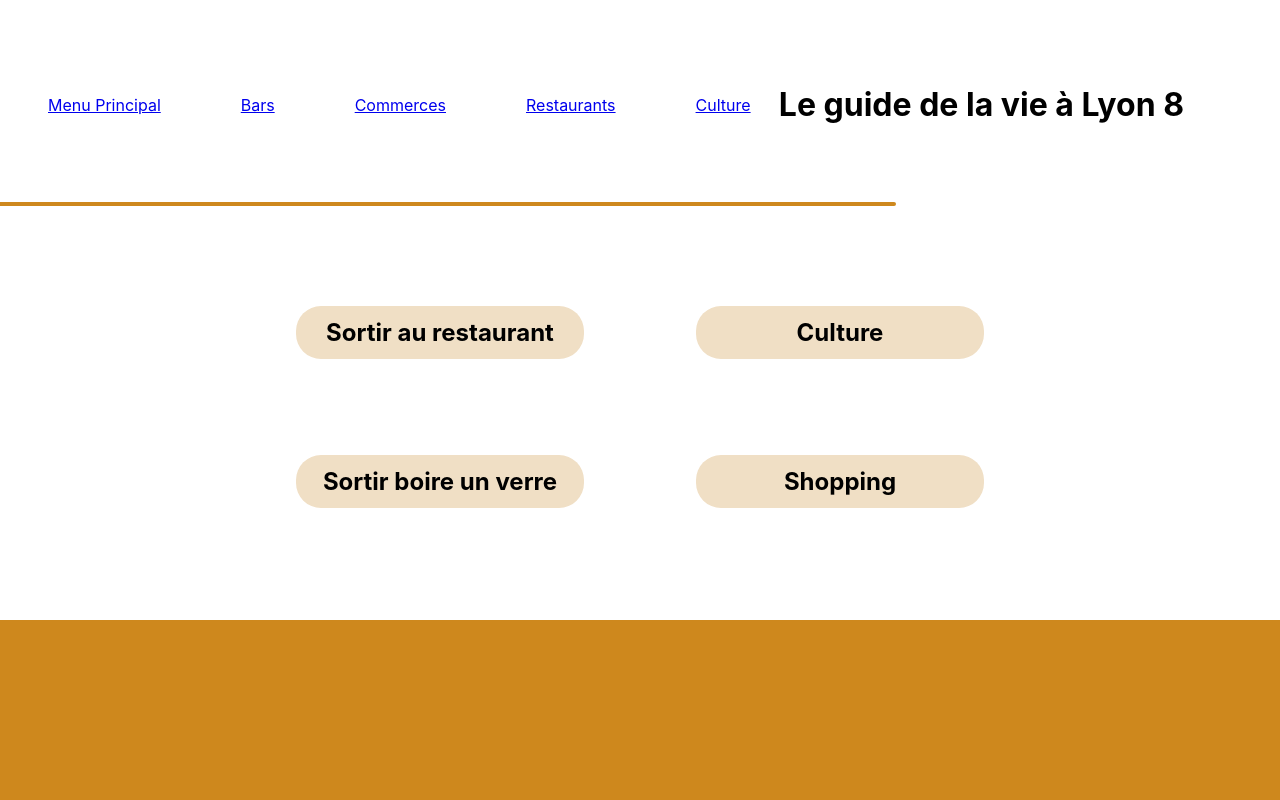
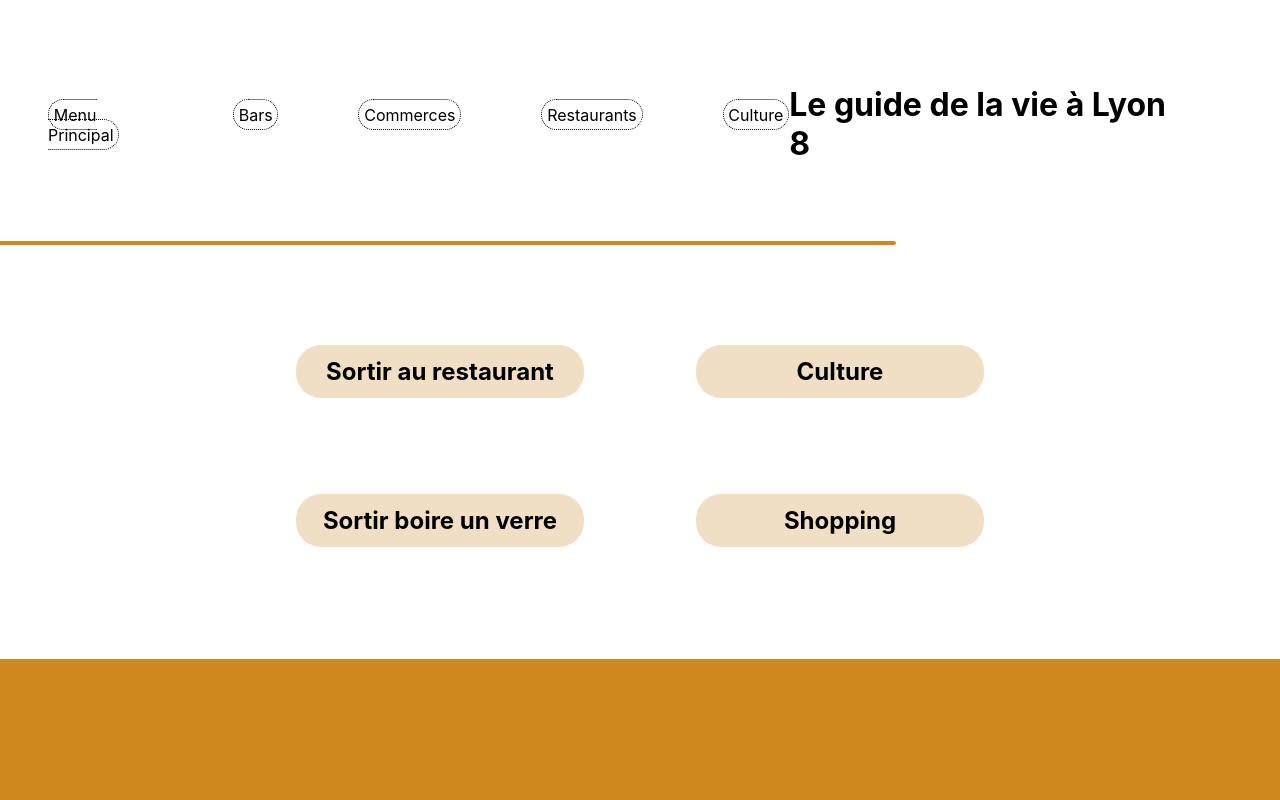
Before and after one commit to BerthetLucas/GuideLyon8, a React (Create React App) app: page / in a window 1280 px wide. Shown: the top 800 px of the page. Built offline with nearby package versions, Linux system fonts and the light colour scheme.

Commit message:
css on the banner-menu

```diff
--- a/src/components/banner.js
+++ b/src/components/banner.js
@@ -9,11 +9,11 @@ function Banner (){
         <h1 className='title'>Le guide de la vie à Lyon 8</h1>
 
         <div className='menu'>
-        <p><Link to='/'>Menu Principal</Link></p>
-        <p><Link to='/bars'>Bars</Link></p>
-        <p><Link to='/commerces'>Commerces</Link></p>
-        <p><Link to='/restaurants'>Restaurants</Link></p>
-        <p><Link to='/culture'>Culture</Link></p>
+        <p><Link to='/' className='menu-liens'>Menu Principal</Link></p>
+        <p><Link to='/bars' className='menu-liens'>Bars</Link></p>
+        <p><Link to='/commerces' className='menu-liens'>Commerces</Link></p>
+        <p><Link to='/restaurants' className='menu-liens'>Restaurants</Link></p>
+        <p><Link to='/culture' className='menu-liens'>Culture</Link></p>
 
         </div>
         </div>
--- a/src/styles/banner.css
+++ b/src/styles/banner.css
@@ -14,11 +14,20 @@
     gap : 5em;
     margin-left : 3em;
 
-
 }
 
 .title {
     margin-right : 3em
+}
+
+.menu-liens {
+    text-decoration: none;
+    color: black;
+    font-style : bold;
+    border : 1px dotted black;
+    border-radius : 20px;
+    padding : 0.3em;
+
 }
 
 
```
